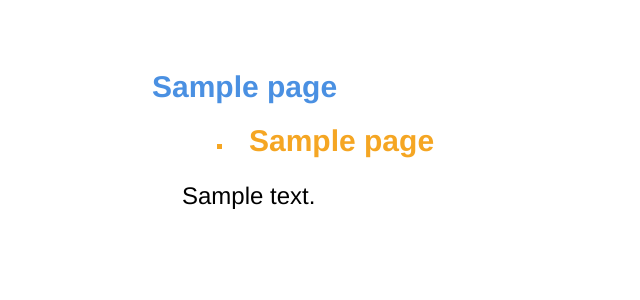
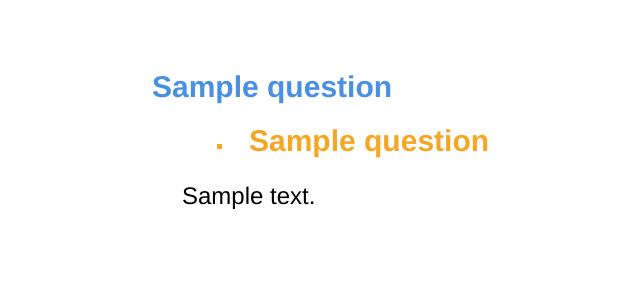
Before and after one commit to csvenja/bitter-tea, a Django app: template kaushue/templates/detail.html in a window 1280 px wide. Shown: the top 300 px of the page, without its empty margins (38-678 px from the left). Run offline with Django 3.2, Linux system fonts and the light colour scheme; tables that the repository leaves empty hold one stand-in row (values such as "Sample post"); the template is opened without the code that fills it: values that come from a table or form of the project are taken from there, most other values are stand-ins (such as "Sample title", 1, 10 or a date in 2020).

Commit message:
Update model.

```diff
--- a/kaushue/admin.py
+++ b/kaushue/admin.py
@@ -1,4 +1,5 @@
 from django.contrib import admin
-from kaushue.models import Page
+from kaushue.models import Question, Connection
 
-admin.site.register(Page)
+admin.site.register(Question)
+admin.site.register(Connection)
--- a/kaushue/models.py
+++ b/kaushue/models.py
@@ -1,10 +1,19 @@
 from django.db import models
 
 
-class Page(models.Model):
+class Question(models.Model):
     title = models.CharField(max_length=200)
     content = models.CharField(max_length=100000)
-    referenced_page = models.ManyToManyField("self", symmetrical=False, blank=True)
+    reference = models.ManyToManyField("self", symmetrical=False, blank=True)
 
     def __unicode__(self):
         return self.title
+
+
+class Connection(models.Model):
+    from_question = models.IntegerField()
+    to_question = models.IntegerField()
+    logic = models.CharField(max_length=100000)
+
+    def __unicode__(self):
+        return
--- a/kaushue/templates/detail.html
+++ b/kaushue/templates/detail.html
@@ -1,13 +1,13 @@
 {% extends "base.html" %}
 
-{% block title %}{{ page.title }}{% endblock %}
+{% block title %}{{ question.title }}{% endblock %}
 
 {% block content %}
 
-<h1>{{ page.title }}</h1>
+<h1>{{ question.title }}</h1>
 <ul class="reference-list">
-{% for referenced in page.referenced_page.all %}
-    <li><a class="reference" href="{% url 'detail' referenced.id %}">{{ referenced.title }}</a></li>
+{% for reference in question.reference.all %}
+    <li><a class="reference" href="{% url 'detail' reference.id %}">{{ reference.title }}</a></li>
 {% endfor %}
 </ul>
 <p>{{ page.content }}</p>
--- a/kaushue/templates/index.html
+++ b/kaushue/templates/index.html
@@ -4,10 +4,10 @@
 
 <h1>Your cup, please.</h1>
 
-{% if page_list %}
+{% if question_list %}
 	<ul class="question-list">
-	{% for page in page_list %}
-		<li><a class="question" href="{% url 'detail' page.id %}">{{ page.title }}</a></li>
+	{% for question in question_list %}
+		<li><a class="question" href="{% url 'detail' question.id %}">{{ question.title }}</a></li>
 	{% endfor %}
 	</ul>
 {% else %}
```
Also changed, not shown: kaushue/views.py (+6 -6 lines).
